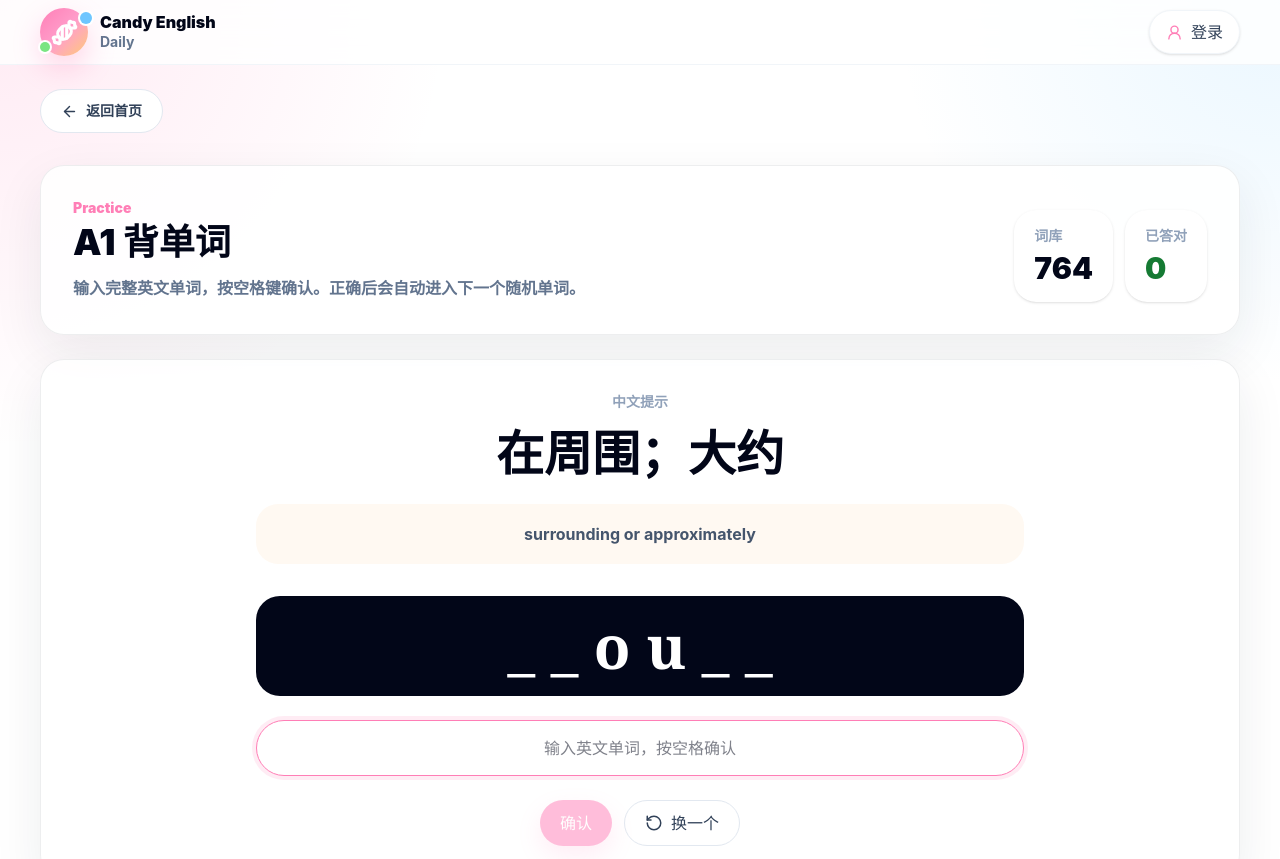
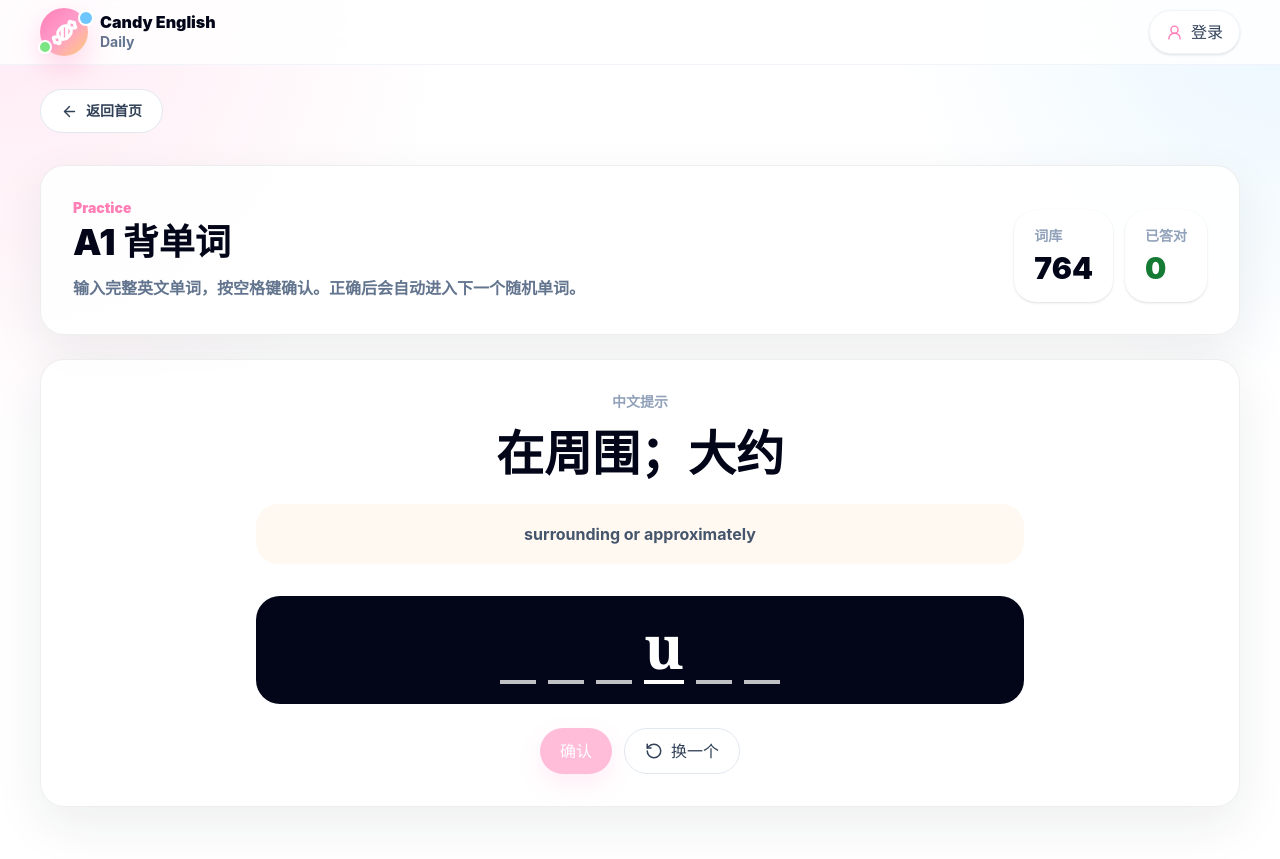
Before and after one commit to ailly2229/Candy-English-Daily, a Next.js app: page /word-practice/a1 in a window 1280 px wide. Shown: the top 859 px of the page. Built offline with nearby package versions, Linux system fonts and the light colour scheme.

Commit message:
Inline word practice answers

```diff
--- a/components/WordPractice/WordPracticeClient.tsx
+++ b/components/WordPractice/WordPracticeClient.tsx
@@ -8,32 +8,34 @@ import type { WordbookHeadword, WordbookLevel } from "@/lib/wordbook";
 
 type CheckState = "idle" | "correct" | "wrong";
 
+const answerColors = [
+  "text-[#FF7EB6]",
+  "text-[#6EC6FF]",
+  "text-[#7AE582]",
+  "text-[#FFC971]",
+  "text-[#BFA2FF]",
+  "text-[#FF9D6E]"
+];
+
 function normalizeAnswer(value: string) {
   return value.trim().toLowerCase();
 }
 
-function maskWord(word: string) {
+function getVisibleIndexes(word: string) {
   const letters = word.split("");
   const revealableIndexes = letters
     .map((letter, index) => (/[A-Za-z]/.test(letter) ? index : -1))
     .filter((index) => index >= 0);
 
   if (revealableIndexes.length <= 1) {
-    return letters.map((letter) => (/[A-Za-z]/.test(letter) ? "_" : letter)).join(" ");
+    return new Set<number>();
   }
 
   const minVisible = Math.max(1, Math.floor(revealableIndexes.length * 0.3));
   const maxVisible = Math.max(minVisible, Math.floor(revealableIndexes.length * 0.5));
   const visibleCount = minVisible + Math.floor(Math.random() * (maxVisible - minVisible + 1));
   const shuffledIndexes = [...revealableIndexes].sort(() => Math.random() - 0.5);
-  const visibleIndexes = new Set(shuffledIndexes.slice(0, visibleCount));
-
-  return letters
-    .map((letter, index) => {
-      if (!/[A-Za-z]/.test(letter)) return letter;
-      return visibleIndexes.has(index) ? letter : "_";
-    })
-    .join(" ");
+  return new Set(shuffledIndexes.slice(0, visibleCount));
 }
 
 function randomIndex(total: number, currentIndex: number | null) {
@@ -59,12 +61,19 @@ export function WordPracticeClient({
   const [checkState, setCheckState] = useState<CheckState>("idle");
   const [correctCount, setCorrectCount] = useState(0);
   const nextTimer = useRef<number | null>(null);
+  const inputRef = useRef<HTMLInputElement | null>(null);
   const currentWord = words[wordIndex];
 
-  const maskedWord = useMemo(() => {
-    if (!currentWord) return "";
-    return maskWord(currentWord.headword);
+  const visibleIndexes = useMemo(() => {
+    if (!currentWord) return new Set<number>();
+    return getVisibleIndexes(currentWord.headword);
   }, [currentWord]);
+  const colorOffset = useMemo(() => {
+    if (!currentWord) return 0;
+    return Math.floor(Math.random() * answerColors.length);
+  }, [currentWord]);
+
+  const answerLetters = answer.split("");
 
   useEffect(() => {
     setWordIndex(randomIndex(words.length, null));
@@ -102,6 +111,17 @@ export function WordPracticeClient({
     setCheckState("correct");
     setCorrectCount((current) => current + 1);
     nextTimer.current = window.setTimeout(goNext, 650);
+  }
+
+  function updateAnswer(value: string) {
+    if (!currentWord || checkState === "correct") return;
+    const maxLength = currentWord.headword.length;
+    const cleaned = value
+      .replace(/\s+/g, "")
+      .slice(0, maxLength);
+
+    setAnswer(cleaned);
+    setCheckState("idle");
   }
 
   if (words.length === 0) {
@@ -161,31 +181,83 @@ export function WordPracticeClient({
             </p>
           ) : null}
 
-          <div className="mt-8 rounded-[24px] bg-slate-950 px-5 py-5 font-serif text-4xl font-black tracking-normal text-white sm:text-6xl">
-            {maskedWord}
-          </div>
+          <button
+            className={`mt-8 w-full rounded-[24px] bg-slate-950 px-4 py-5 text-left shadow-inner outline-none transition focus:ring-4 focus:ring-[#FF7EB6]/20 ${
+              checkState === "correct"
+                ? "ring-4 ring-[#7AE582]/30"
+                : checkState === "wrong"
+                  ? "ring-4 ring-[#FF7EB6]/30"
+                  : ""
+            }`}
+            type="button"
+            onClick={() => inputRef.current?.focus()}
+          >
+            <span className="flex flex-wrap justify-center gap-2 font-serif text-4xl font-black tracking-normal sm:gap-3 sm:text-6xl">
+              {currentWord.headword.split("").map((letter, index) => {
+                const typedLetter = answerLetters[index];
+                const isLetter = /[A-Za-z]/.test(letter);
+                const isVisibleHint = visibleIndexes.has(index);
+
+                if (!isLetter) {
+                  return (
+                    <span key={`${letter}-${index}`} className="min-w-6 text-center text-white">
+                      {letter}
+                    </span>
+                  );
+                }
+
+                if (typedLetter) {
+                  return (
+                    <span
+                      key={`${letter}-${index}`}
+                      className={`min-w-9 border-b-4 border-current pb-1 text-center ${
+                        isVisibleHint ? "text-[#7AE582]" : answerColors[(index + colorOffset) % answerColors.length]
+                      }`}
+                    >
+                      {typedLetter}
+                    </span>
+                  );
+                }
+
+                if (isVisibleHint) {
+                  return (
+                    <span key={`${letter}-${index}`} className="min-w-9 border-b-4 border-white pb-1 text-center text-white">
+                      {letter}
+                    </span>
+                  );
+                }
+
+                return (
+                  <span key={`${letter}-${index}`} className="min-w-9 border-b-4 border-white/75 pb-1 text-center text-transparent">
+                    _
+                  </span>
+                );
+              })}
+            </span>
+          </button>
 
           <input
-            className={`mt-6 min-h-14 w-full rounded-full border px-6 text-center text-xl font-black outline-none transition sm:text-2xl ${
-              checkState === "correct"
-                ? "border-[#7AE582] bg-white text-[#157A33] ring-4 ring-[#7AE582]/20"
-                : checkState === "wrong"
-                  ? "border-[#FF7EB6] bg-white text-[#B52B70] ring-4 ring-[#FF7EB6]/20"
-                  : "border-slate-200 bg-white text-slate-950 focus:border-[#FF7EB6] focus:ring-4 focus:ring-[#FF7EB6]/15"
-            }`}
-            placeholder="输入英文单词，按空格确认"
+            ref={inputRef}
+            className="sr-only"
+            aria-label="输入英文单词，按空格确认"
             value={answer}
             autoFocus
             onChange={(event) => {
-              setAnswer(event.target.value);
-              if (checkState !== "correct") {
-                setCheckState("idle");
-              }
+              updateAnswer(event.target.value);
             }}
             onKeyDown={(event) => {
               if (event.key === " ") {
                 event.preventDefault();
                 checkAnswer();
+                return;
+              }
+
+              if (event.key === "Backspace") {
+                event.preventDefault();
+                if (checkState !== "correct") {
+                  setAnswer((current) => current.slice(0, -1));
+                  setCheckState("idle");
+                }
               }
             }}
           />
```
